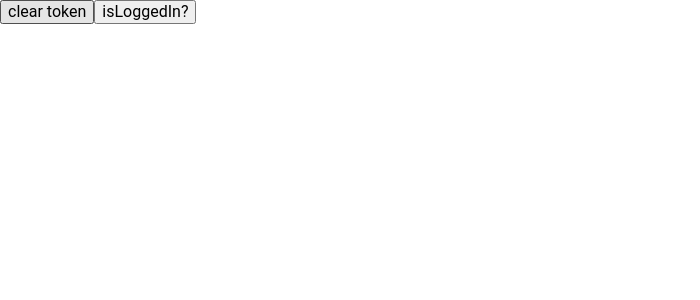
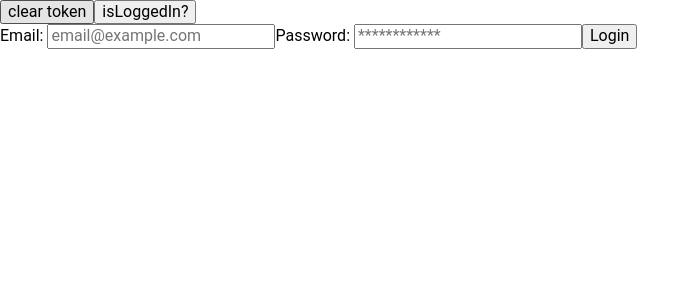
Before and after one commit to mrbotmd/our-game, a React (Create React App) app: page /login in a window 1280 px wide. Shown: the top 300 px of the page, without its empty margins (0-700 px from the left). Built offline with nearby package versions, Linux system fonts and the light colour scheme; no server answers.

Commit message:
Added user login and reg to auth page

```diff
--- a/src/App.js
+++ b/src/App.js
@@ -3,9 +3,7 @@ import { Route } from "react-router-dom";
 import Game from "./component/Game/Game";
 import GamePackForm from "./component/GamePack/GamePackForm";
 import Header from "./component/Header/Header";
-// import axios from "axios";
-// import { BASE_URL, USER_SESSIONS } from "./paths";
-import Register from "./Pages/Register/Register";
+import AuthPage from "./Pages/AuthPage/AuthPage";
 import { startUserSession } from "./axiosClient";
 import { IsLoggedInContext } from "./context/IsLoggedInContext";
 
@@ -41,7 +39,9 @@ function App() {
       <Route path="/" component={Header} exact />
       <Route path="/game" component={Game} exact />
       <Route path="/create-new-gamepack" component={GamePackForm} exact />
-      <Route path="/register" component={Register} exact />
+      <Route path="/register" component={AuthPage} exact />
+      <Route path="/login" component={AuthPage} exact />
+      <Route path="/logout" component={AuthPage} exact />
     </div>
   );
 }
--- /dev/null
+++ b/src/Pages/AuthPage/AuthPage.jsx
@@ -0,0 +1,15 @@
+import React from "react";
+import Register from "../../component/Register/Register";
+import Login from "../../component/Login/Login";
+import { useHistory } from "react-router-dom";
+
+export default function AuthPage() {
+  const history = useHistory();
+  console.log("🚀 ~ file: AuthPage.jsx ~ line 7 ~ AuthPage ~ history", history);
+  return (
+    <div>
+      {history.location.pathname === "/register" && <Register />}
+      {history.location.pathname === "/login" && <Login />}
+    </div>
+  );
+}
--- /dev/null
+++ b/src/component/Login/Login.jsx
@@ -0,0 +1,42 @@
+import React, { useState } from "react";
+import { Formik, Field, Form } from "formik";
+import { authUser } from "../../axiosClient";
+
+export default function Register() {
+  const [accessToken] = useState(window.localStorage.getItem("accessToken"));
+
+  return (
+    <div>
+      <Formik
+        initialValues={{
+          email: "",
+          password: "",
+        }}
+        onSubmit={async (values) => {
+          await authUser(accessToken, values);
+        }}
+      >
+        <Form>
+          <label htmlFor="email">Email: </label>
+          <Field
+            id="email"
+            name="email"
+            type="email"
+            placeholder="email@example.com"
+            required
+          />
+
+          <label htmlFor="password">Password: </label>
+          <Field
+            id="password"
+            name="password"
+            type="password"
+            placeholder="************"
+            required
+          />
+          <button type="submit">Login</button>
+        </Form>
+      </Formik>
+    </div>
+  );
+}
--- a/src/Pages/Register/Register.jsx
+++ b/src/component/Register/Register.jsx
@@ -1,16 +1,10 @@
 import React, { useState } from "react";
 import { Formik, Field, Form } from "formik";
-import { useHistory } from "react-router-dom";
 import { registerUser } from "../../axiosClient";
 
 export default function Register() {
   const [accessToken] = useState(window.localStorage.getItem("accessToken"));
-  const [username, setUsername] = useState("");
-  const history = useHistory();
-  console.log(
-    "🚀 ~ file: Register.jsx ~ line 7 ~ Register ~ accessToken",
-    accessToken
-  );
+
   return (
     <div>
       <Formik
```
